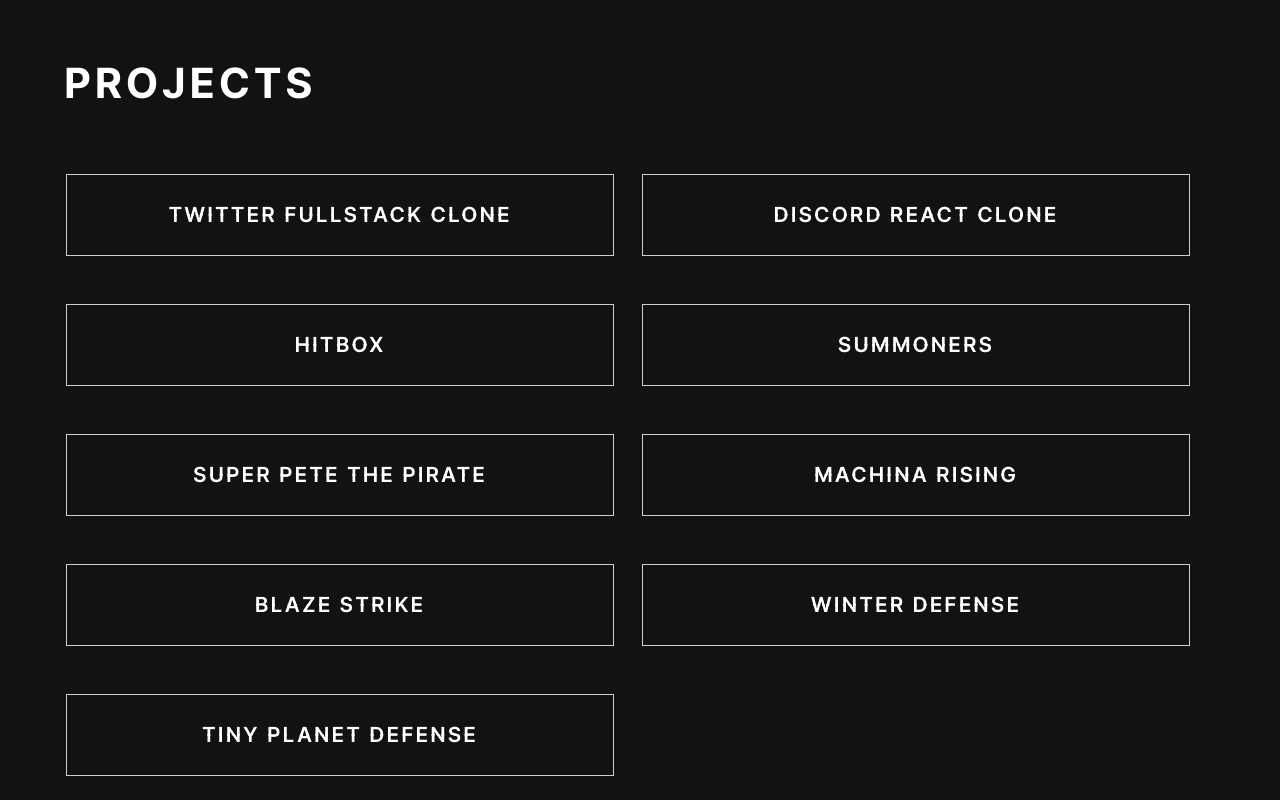
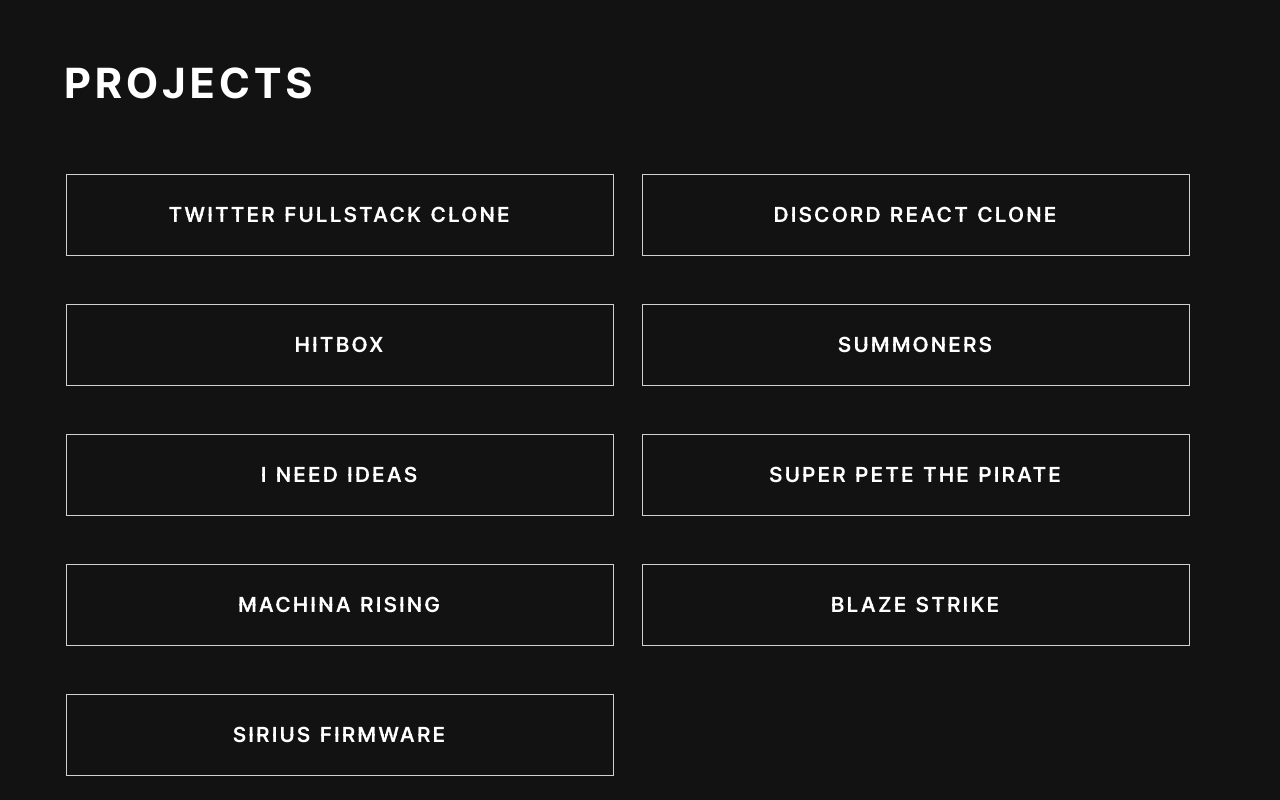
Before and after one commit to rafaelalmeidatk/rafaelalmeidatk.com, a Next.js app: page / in a window 1280 px wide. Shown: the part 734-1534 px from the top of the page. Built offline with nearby package versions, Linux system fonts and the light colour scheme.

Commit message:
update projects

```diff
--- a/src/components/ProjectCard.js
+++ b/src/components/ProjectCard.js
@@ -1,6 +1,6 @@
 import React, { useState, useEffect } from "react";
 
-const ProjectCard = ({ title, cover, link }) => {
+const ProjectCard = ({ id, title, cover, link }) => {
   const [animationNumber, setAnimationNumber] = useState(1);
 
   useEffect(() => {
@@ -9,7 +9,12 @@ const ProjectCard = ({ title, cover, link }) => {
 
   return (
     <a className="container" href={link}>
-      <div className="cover" style={{ backgroundImage: `url(${cover})` }} />
+      {cover && (
+        <div
+          className={`cover ${id === "blaze" && "blaze"}`}
+          style={{ backgroundImage: `url(${cover})` }}
+        />
+      )}
       <div className="square" />
       <div className={`title top top-anim-${animationNumber}`}>{title}</div>
       <div className={`title middle`} aria-hidden>
@@ -63,6 +68,10 @@ const ProjectCard = ({ title, cover, link }) => {
           background-position: center center;
           opacity: 0;
           transition: opacity 0.2s ease;
+        }
+
+        .blaze {
+          background-position: 0 -443px;
         }
 
         .square {
--- a/src/components/Projects.js
+++ b/src/components/Projects.js
@@ -3,67 +3,67 @@ import ProjectCard from "./ProjectCard";
 
 const projects = [
   {
-    name: "twitter-fullstack-clone",
+    id: "twitter-fullstack-clone",
     cover:
       "https://camo.githubusercontent.com/2c5c4d500a9493da91f523cf990003d130c0eddf/68747470733a2f2f692e696d6775722e636f6d2f3672694438546b2e706e67",
     title: "Twitter Fullstack Clone",
     link: "https://github.com/rafaelalmeidatk/twitter-fullstack-clone"
   },
   {
-    name: "discord-react-clone",
+    id: "discord-react-clone",
     cover:
       "https://camo.githubusercontent.com/f24a1f5b1b875f348a0c6c63ccb779c6feffa118/68747470733a2f2f692e696d6775722e636f6d2f305570436972342e676966",
     title: "Discord React Clone",
     link: "https://github.com/rafaelalmeidatk/discord-react-clone"
   },
   {
-    name: "hitbox",
+    id: "hitbox",
     cover:
       "https://camo.githubusercontent.com/05d2ef21aac881a5f1f0463fa1e99f3e9256396d/68747470733a2f2f692e696d6775722e636f6d2f6770556f6250462e706e67",
     title: "Hitbox",
     link: "https://github.com/rafaelalmeidatk/hitbox"
   },
   {
-    name: "summoners",
+    id: "summoners",
     cover:
       "https://camo.githubusercontent.com/ef5c6d4457671f4b0ba1a26d1983a055e1655f91/68747470733a2f2f692e696d6775722e636f6d2f6c4937385673726c2e706e67",
     title: "Summoners",
     link: "https://github.com/rafaelalmeidatk/summoners"
   },
   {
-    name: "super-pete",
+    id: "ideas",
+    cover:
+      "https://camo.githubusercontent.com/8630e48321ba3793009f583bc40fbc4ee890d071/68747470733a2f2f692e696d6775722e636f6d2f6a714f626938772e706e67",
+    title: "I Need Ideas",
+    link: "https://github.com/rafaelalmeidatk/i-need-ideas"
+  },
+  {
+    id: "super-pete",
     cover:
       "https://camo.githubusercontent.com/4c131c629e0a8c033d1ccaa5a158f55a8b0d5631/687474703a2f2f692e696d6775722e636f6d2f443339497243562e706e67",
     title: "Super Pete The Pirate",
     link: "https://github.com/rafaelalmeidatk/Super-Pete-The-Pirate"
   },
   {
-    name: "machina",
+    id: "machina",
     cover:
       "https://camo.githubusercontent.com/bee1ed3c9321a1968dc0298ab3cad7916edbbef4/68747470733a2f2f7374617469632e6a616d2e76672f7261772f3862612f332f7a2f643130302e706e67",
     title: "Machina Rising",
     link: "https://github.com/Phantom-Ignition/LudumDare40"
   },
   {
-    name: "blaze",
+    id: "blaze",
     cover:
       "https://camo.githubusercontent.com/a353597c00768050d2fa60283934a0e65842c8c3/68747470733a2f2f696d672e697463682e7a6f6e652f6157316e4c7a45774e6a6b344f444d755a326c6d2f6f726967696e616c2f4836373137412e676966",
     title: "Blaze Strike",
     link: "https://github.com/Phantom-Ignition/MonoGameJam1"
   },
   {
-    name: "winter",
+    id: "sirius",
+    title: "Sirius Firmware",
     cover:
-      "https://camo.githubusercontent.com/3c88f09dcbc2fa2e5412549b168da849373ab114/687474703a2f2f692e696d6775722e636f6d2f78334678786a752e706e67",
-    title: "Winter Defense",
-    link: "https://github.com/Phantom-Ignition/Winter-Defense"
-  },
-  {
-    name: "planet",
-    cover:
-      "https://camo.githubusercontent.com/52501279bb183dc2b4cd1d6a73e981b270340932/68747470733a2f2f7374617469632e6a616d2e76672f7261772f3938652f332f7a2f323262612e706e67",
-    title: "Tiny Planet Defense",
-    link: "https://github.com/Phantom-Ignition/LudumDare38"
+      "https://camo.githubusercontent.com/7277a060f5710f6ab1815455e035d3e9d913514a/687474703a2f2f692e696d6775722e636f6d2f6e4370496f70732e6a7067",
+    link: "https://github.com/SIRLab/Sirius-Firmware"
   }
 ];
 
@@ -76,8 +76,9 @@ const Projects = () => (
 
       <div className="columns">
         {projects.map(project => (
-          <div key={project.name} className="columnn">
+          <div key={project.id} className="columnn">
             <ProjectCard
+              id={project.id}
               title={project.title}
               cover={project.cover}
               link={project.link}
```
